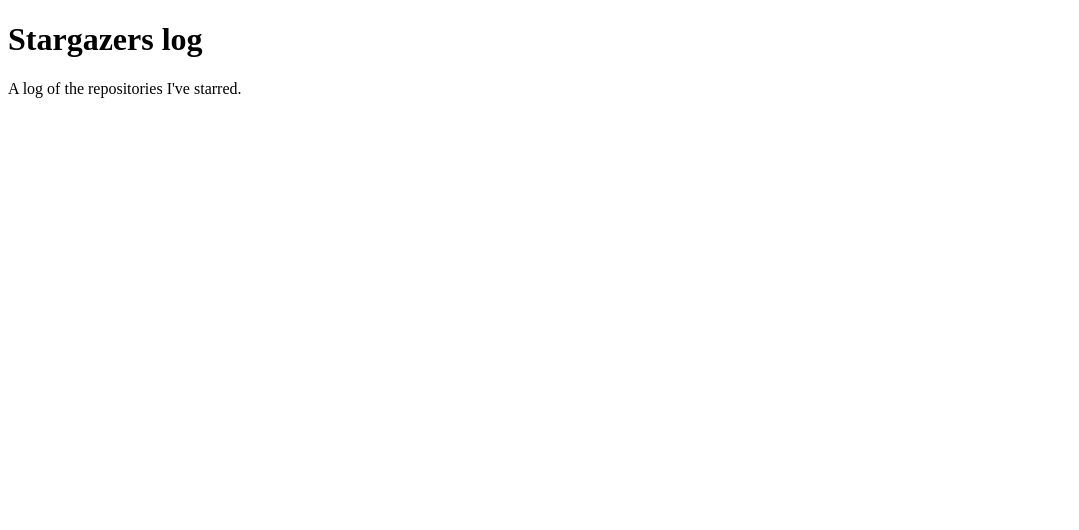
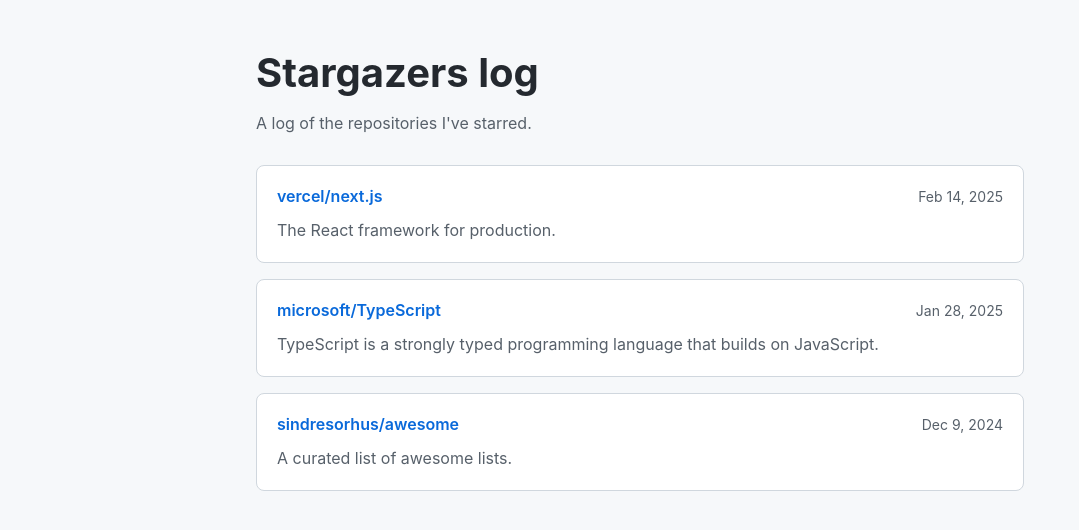
Before and after one commit to uzmamak/stargazers-log, a plain HTML site: page index.html in a window 1280 px wide. Shown: the whole page, without its empty margins (0-1079 px from the left). Drawn offline with Linux system fonts and the light colour scheme.

Commit message:
dd starred repositories list

```diff
--- /dev/null
+++ b/events.json
@@ -0,0 +1,20 @@
+[
+  {
+    "repository": "vercel/next.js",
+    "url": "https://github.com/vercel/next.js",
+    "description": "The React framework for production.",
+    "starredAt": "2025-02-14"
+  },
+  {
+    "repository": "microsoft/TypeScript",
+    "url": "https://github.com/microsoft/TypeScript",
+    "description": "TypeScript is a strongly typed programming language that builds on JavaScript.",
+    "starredAt": "2025-01-28"
+  },
+  {
+    "repository": "sindresorhus/awesome",
+    "url": "https://github.com/sindresorhus/awesome",
+    "description": "A curated list of awesome lists.",
+    "starredAt": "2024-12-09"
+  }
+]
--- a/index.html
+++ b/index.html
@@ -2,10 +2,19 @@
 <html lang="en">
   <head>
     <meta charset="utf-8">
+    <meta name="viewport" content="width=device-width, initial-scale=1">
     <title>Stargazers log</title>
+    <link rel="stylesheet" href="style.css">
+    <script src="script.js" defer></script>
   </head>
   <body>
-    <h1>Stargazers log</h1>
-    <p>A log of the repositories I've starred.</p>
+    <main class="page">
+      <header class="page-header">
+        <h1>Stargazers log</h1>
+        <p>A log of the repositories I've starred.</p>
+      </header>
+      <p id="status" class="status" role="status" aria-live="polite">Loading starred repositories…</p>
+      <ul id="repositories" class="repository-list" aria-label="Starred repositories"></ul>
+    </main>
   </body>
 </html>
--- /dev/null
+++ b/script.js
@@ -0,0 +1,50 @@
+const statusMessage = document.querySelector("#status");
+const repositoryList = document.querySelector("#repositories");
+
+function renderRepository(repository) {
+  const item = document.createElement("li");
+  item.className = "repository";
+
+  const heading = document.createElement("div");
+  heading.className = "repository-heading";
+
+  const link = document.createElement("a");
+  link.href = repository.url;
+  link.target = "_blank";
+  link.rel = "noopener noreferrer";
+  link.textContent = repository.repository;
+
+  const date = document.createElement("time");
+  date.dateTime = repository.starredAt;
+  date.textContent = new Date(`${repository.starredAt}T00:00:00`).toLocaleDateString(
+    undefined,
+    { year: "numeric", month: "short", day: "numeric" }
+  );
+
+  const description = document.createElement("p");
+  description.textContent = repository.description;
+
+  heading.append(link, date);
+  item.append(heading, description);
+  return item;
+}
+
+async function loadRepositories() {
+  try {
+    const response = await fetch("./events.json");
+    if (!response.ok) {
+      throw new Error(`Could not load repositories (${response.status}).`);
+    }
+
+    const repositories = await response.json();
+    repositoryList.replaceChildren(...repositories.map(renderRepository));
+    statusMessage.textContent = repositories.length
+      ? ""
+      : "No starred repositories yet.";
+  } catch (error) {
+    statusMessage.textContent = "Could not load starred repositories. Please try again later.";
+    console.error(error);
+  }
+}
+
+loadRepositories();
--- /dev/null
+++ b/style.css
@@ -0,0 +1,88 @@
+:root {
+  color-scheme: light;
+  font-family: -apple-system, BlinkMacSystemFont, "Segoe UI", sans-serif;
+  color: #24292f;
+  background: #f6f8fa;
+}
+
+* {
+  box-sizing: border-box;
+}
+
+body {
+  margin: 0;
+  padding: 3rem 1.25rem;
+}
+
+.page {
+  width: min(100%, 48rem);
+  margin: 0 auto;
+}
+
+.page-header {
+  margin-bottom: 2rem;
+}
+
+h1 {
+  margin: 0 0 0.5rem;
+  font-size: clamp(1.8rem, 5vw, 2.5rem);
+}
+
+.page-header p,
+.status {
+  color: #57606a;
+}
+
+.repository-list {
+  display: grid;
+  gap: 1rem;
+  margin: 0;
+  padding: 0;
+  list-style: none;
+}
+
+.repository {
+  padding: 1.25rem;
+  border: 1px solid #d0d7de;
+  border-radius: 0.5rem;
+  background: #fff;
+}
+
+.repository-heading {
+  display: flex;
+  flex-wrap: wrap;
+  align-items: baseline;
+  justify-content: space-between;
+  gap: 0.5rem 1rem;
+}
+
+.repository a {
+  color: #0969da;
+  font-weight: 600;
+  text-decoration: none;
+}
+
+.repository a:hover {
+  text-decoration: underline;
+}
+
+.repository time {
+  color: #57606a;
+  font-size: 0.875rem;
+}
+
+.repository p {
+  margin: 0.75rem 0 0;
+  color: #57606a;
+  line-height: 1.5;
+}
+
+.status:empty {
+  display: none;
+}
+
+@media (max-width: 30rem) {
+  body {
+    padding-top: 2rem;
+  }
+}
```
